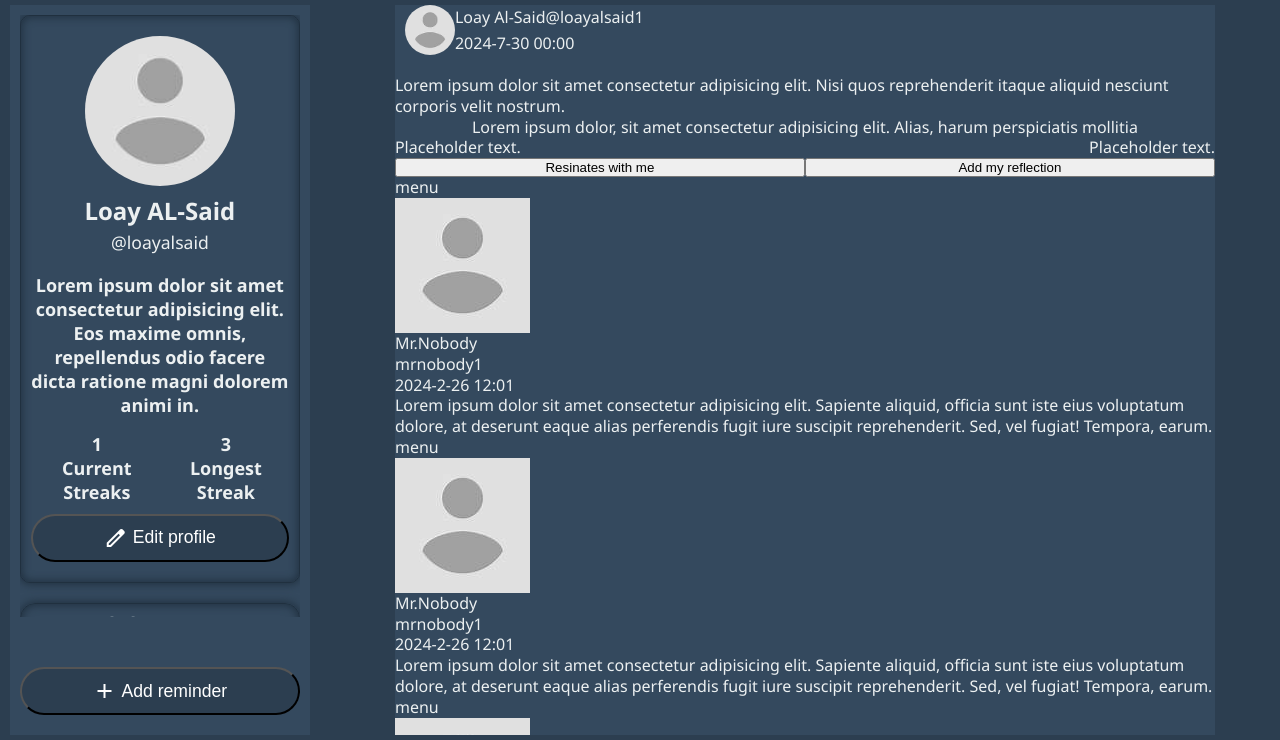
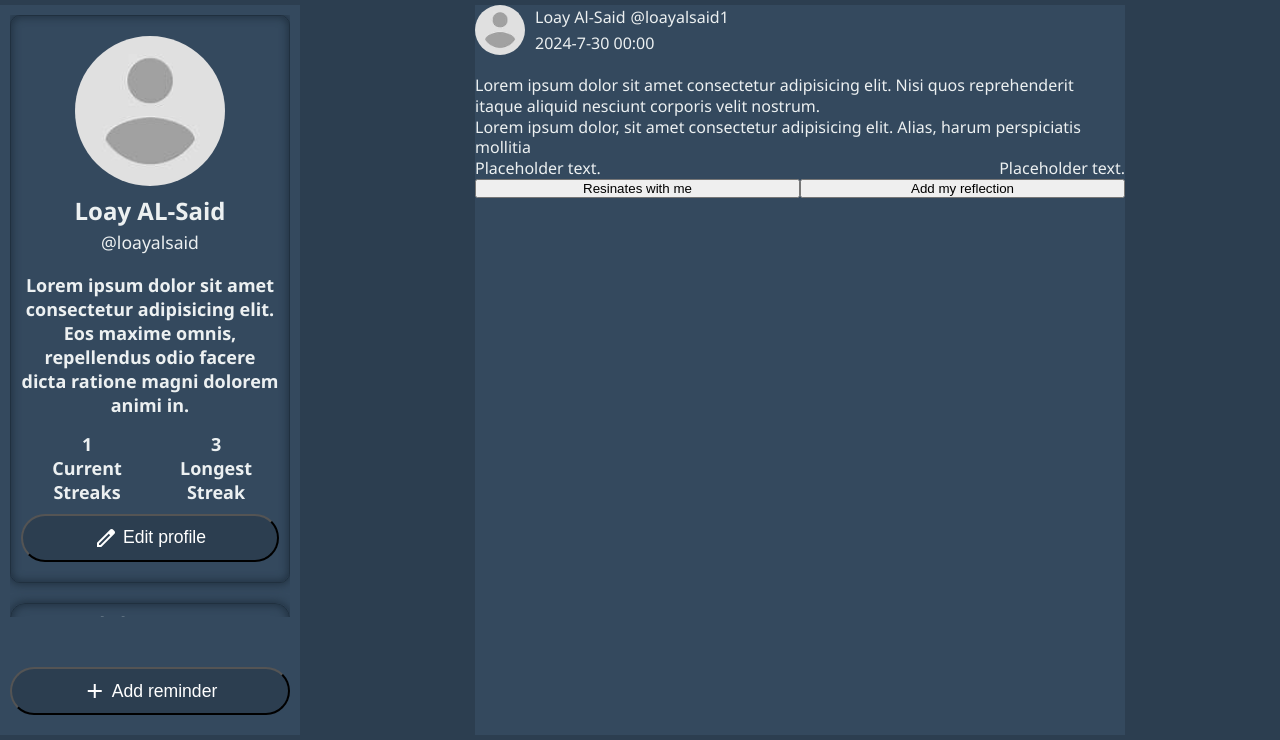
Before and after one commit to loayalsaid1/RemindMe, a Python web app: template app/templates/static_versions/reminder_reflections.html in a window 1280 px wide. Shown: the part 70-810 px from the top of the page. Run offline with Jinja, Linux system fonts and the light colour scheme; the template is opened without the code that fills it, so the values that code supplies are empty; some libraries are stand-ins or nearby versions.

Commit message:
Set initial layout for reminder page

```diff
--- a/app/static/styles/reminders.css
+++ b/app/static/styles/reminders.css
@@ -3,6 +3,8 @@ main {
 
 	height: calc(100vh - var(--header-height));
     width: calc(var(--main-width) + 20px);
+	max-width: 650px;
+
 	margin: calc(var(--header-height) + var(--small-gap)) auto;
 	margin-bottom: var(--small-gap);
 
@@ -34,7 +36,7 @@ main {
 
 	border-radius: 50%;
 
-	margin-left: var(--medium-gap);
+	margin-right: var(--medium-gap);
 }
 
 .reminder .user_name {
@@ -43,6 +45,9 @@ main {
 	margin-bottom: var(--small-gap);
 }
 
+.reminder_user_data .name {
+	margin-right: var(--small-gap);
+}
 .reminder_body {
 	width: 100%;
 }
@@ -73,3 +78,40 @@ main {
 	width: 100%;
 	height: 100%;
 }
+
+.reflection {
+	position: relative;
+}
+
+.reflection .menu_icon {
+	position: absolute;
+	top: 20px;
+	right: 20px;
+}
+
+.reflection_head {
+	height: 50px;
+
+	display: flex;
+	align-items: center;
+
+	margin-bottom: var(--large-gap);
+}
+
+.reflection_head img {
+	height: 50px;
+	width: 50px;
+
+	border-radius: 50%;
+}
+
+.reflection .user_name {
+	display: flex;
+	align-items: center;
+
+	margin-bottom: var(--small-gap)
+}
+
+.reflection_user_data .name {
+	margin-right: var(--small-gap);
+}
--- a/app/templates/static_versions/reminder_reflections.html
+++ b/app/templates/static_versions/reminder_reflections.html
@@ -1,4 +1,3 @@
-d
 <!DOCTYPE html>
 <html lang="en">
 
@@ -173,15 +172,15 @@ d
 				<button>Add my reflection</button>
 			</div>
 		</div>
-		<section class="reflections">
+		<!-- <section class="reflections">
 			<article class="reflection">
-				<span>menu</span>
+				<span class="menu_icon">menu</span>
 				<div class="reflection_head">
 					<img src="../../static/images/profile_placeholder.png" alt="">
-					<div>
+					<div class="reflection_user_data">
 						<div class="user_name">
 							<p class="name">Mr.Nobody</p>
-							<p class="username">mrnobody1</p>
+							<p class="username">@mrnobody1</p>
 						</div>
 						<p class="date">2024-2-26 12:01</p>
 					</div>
@@ -196,10 +195,10 @@ d
 				<span>menu</span>
 				<div class="reflection_head">
 					<img src="../../static/images/profile_placeholder.png" alt="">
-					<div>
+					<div class="reflection_user_data">
 						<div class="user_name">
 							<p class="name">Mr.Nobody</p>
-							<p class="username">mrnobody1</p>
+							<p class="username">@mrnobody1</p>
 						</div>
 						<p class="date">2024-2-26 12:01</p>
 					</div>
@@ -214,10 +213,10 @@ d
 				<span>menu</span>
 				<div class="reflection_head">
 					<img src="../../static/images/profile_placeholder.png" alt="">
-					<div>
+					<div class="reflection_user_data">
 						<div class="user_name">
 							<p class="name">Mr.Nobody</p>
-							<p class="username">mrnobody1</p>
+							<p class="username">@mrnobody1</p>
 						</div>
 						<p class="date">2024-2-26 12:01</p>
 					</div>
@@ -228,7 +227,7 @@ d
 					iure suscipit reprehenderit. Sed, vel fugiat! Tempora, earum.
 				</p>
 			</article>
-		</section>
+		</section> -->
 		<section class="add_image_reminder add_reminder_window">
 			<span class="material-symbols-outlined cancel_icon">
 				close
```
